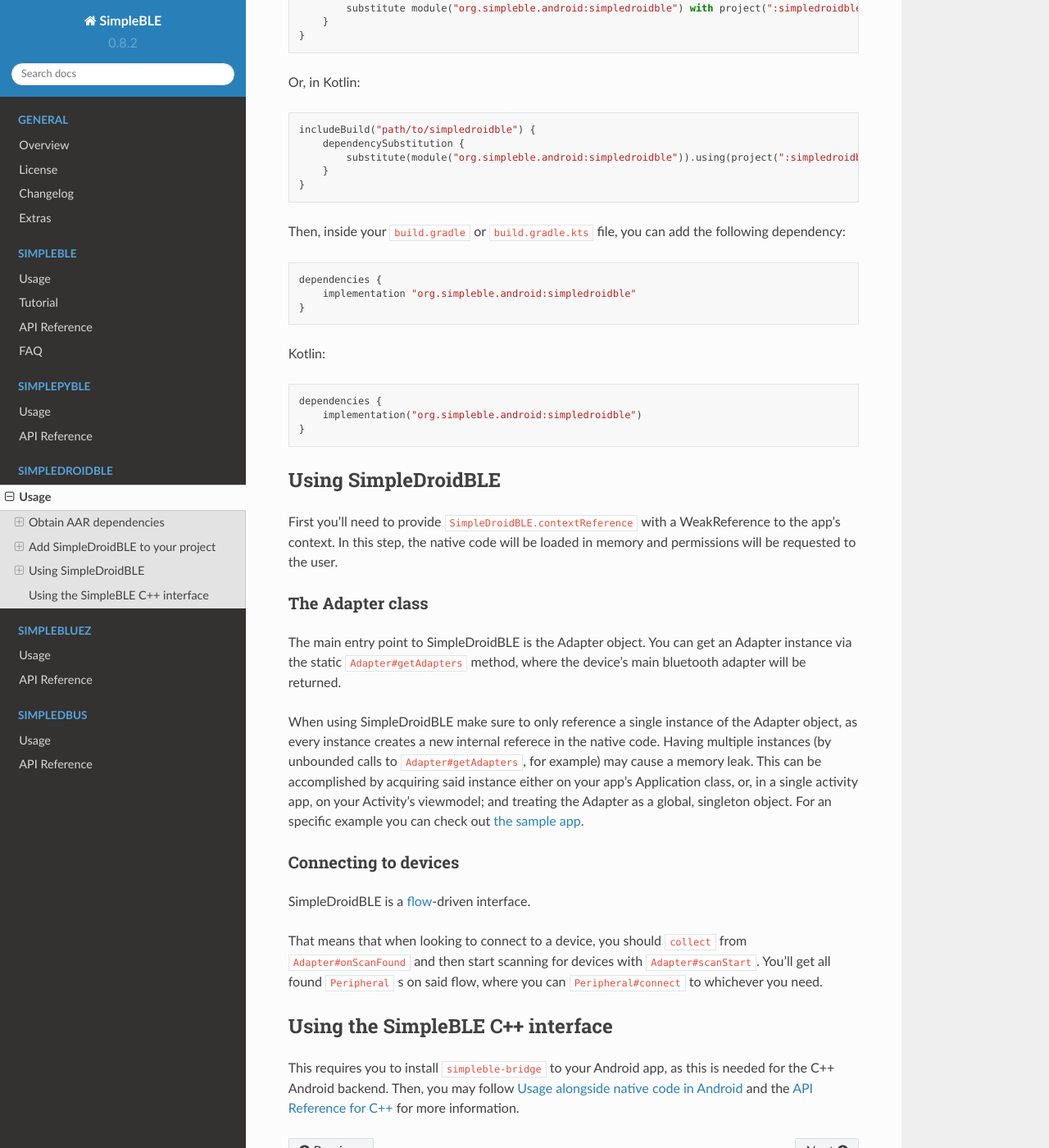
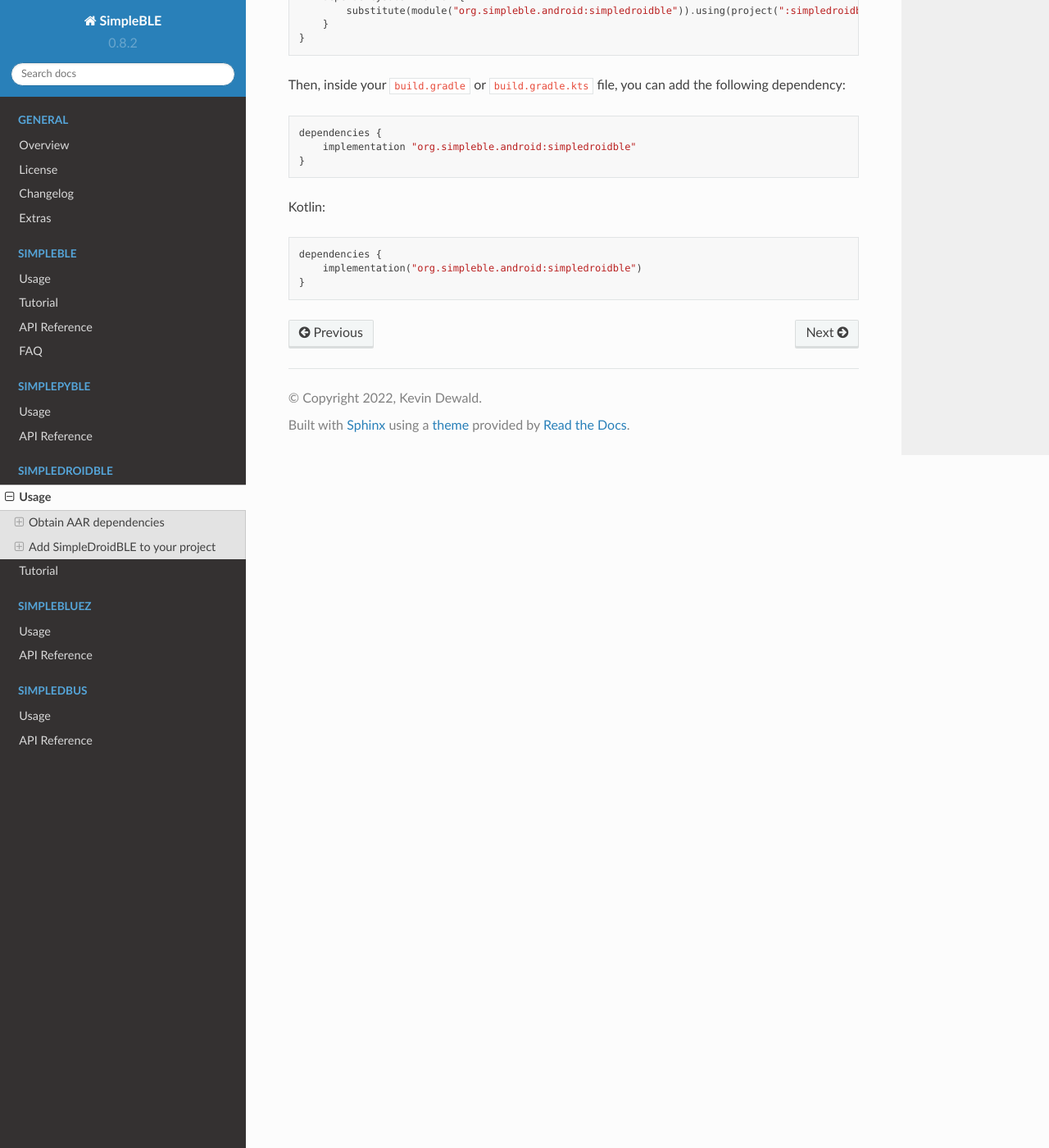
Before and after one commit to OpenBluetoothToolbox/SimpleBLE, a Sphinx documentation site: the page built from docs/simpledroidble/usage.rst, in a window 1280 px wide and 1400 px high, scrolled down 1351 px. Shown: the whole window at 82% size. Built offline with Sphinx 7.4.7 and the Read the Docs theme 2.0.0, drawn with Linux system fonts in a browser that asks for light colours; the version number is read from the project's files by our own code; some of the changed text lies outside the part shown.

Commit message:
Created Android tutorial
Followed SimpleBLE tutorial and converted references and examples to idiomatic Kotlin (i.e. using flows)

```diff
--- a/docs/index.rst
+++ b/docs/index.rst
@@ -40,6 +40,7 @@
    :caption: SimpleDroidBLE
 
    simpledroidble/usage
+   simpledroidble/tutorial
 
 .. toctree::
    :maxdepth: 2
--- a/docs/simpledroidble/usage.rst
+++ b/docs/simpledroidble/usage.rst
@@ -15,20 +15,14 @@
 Using prebuilt AAR
 ------------------
 
-1. Download the latest SimpleDroidBLE packages from the `releases page <https://github.com/OpenBluetoothToolbox/SimpleBLE/releases/>`_.
-
-2. Follow `Add SimpleDroidBLE to your project`_.
+You can download the latest SimpleDroidBLE packages from the `releases page <https://github.com/OpenBluetoothToolbox/SimpleBLE/releases/>`_.
 
 Building from source
 --------------------
 
-1. Clone `the repo <https://github.com/OpenBluetoothToolbox/SimpleBLE>`_.
-
-2. Build the libraries using gradle (``./simpledroidble/gradlew assembleRelease``) or Android Studio. The following libraries will be built:
+Build ``simpledroidble`` and ``simpleble-bridge``, either using gradle (``./simpledroidble/gradlew assembleRelease``), or Android Studio. The following libraries will be built:
     - ``simpledroidble/simpledroidble/build/outputs/aar/simpledroidble-release.aar``
     - ``simpleble/src/backends/android/simpleble-bridge/build/outputs/aar/simpleble-bridge-release.aar``
-
-3. Follow `Add SimpleDroidBLE to your project`_.
 
 Add SimpleDroidBLE to your project
 ==================================
@@ -36,16 +30,13 @@
 From AAR file
 -------------
 
-1. Place the package on your app's directory, and take note of its path. We'll use ``example-app/app/libs/{simpledroidble,simpleble-bridge}.aar``.
-
-2. Declare the dependency on your app's ``build.gradle{.kts}`` file (note: relative paths begin from your app's module folder)::
+Place the package on your app's directory, and take note of its path. We'll use ``example-app/app/libs/{simpledroidble,simpleble-bridge}.aar``.
+Then, declare the dependency on your app's ``build.gradle{.kts}`` file (note: relative paths begin from your app's module folder)::
 
     dependencies {
       /* ... */
       implementation(files('libs/simpledroidble.aar', 'libs/simpleble-bridge.aar'))
     }
-
-3. You're ready to start using SimpleBLE on Android! Go to `Using SimpleDroidBLE`_ to continue with the onboarding.
 
 Consuming Locally
 -----------------
@@ -80,32 +71,3 @@
     dependencies {
         implementation("org.simpleble.android:simpledroidble")
     }
-
-Using SimpleDroidBLE
-====================
-
-First you'll need to provide ``SimpleDroidBLE.contextReference`` with a WeakReference to the app's context. In this step, the native code will be loaded in memory and permissions will be requested to the user.
-
-The Adapter class
------------------
-
-The main entry point to SimpleDroidBLE is the Adapter object. You can get an Adapter instance via the static ``Adapter#getAdapters`` method, where the device's main bluetooth adapter will be returned.
-
-When using SimpleDroidBLE make sure to only reference a single instance of the Adapter object, as every instance creates a new internal referece in the native code.
-Having multiple instances (by unbounded calls to ``Adapter#getAdapters``, for example) may cause a memory leak.
-This can be accomplished by acquiring said instance either on your app's Application class, or, in a single activity app, on your Activity's viewmodel; and treating the Adapter as a global, singleton object.
-For an specific example you can check out `the sample app <https://github.com/OpenBluetoothToolbox/SimpleBLE/tree/main/examples/simpleble-android>`_.
-
-Connecting to devices
----------------------
-
-SimpleDroidBLE is a `flow <https://kotlinlang.org/api/kotlinx.coroutines/kotlinx-coroutines-core/kotlinx.coroutines.flow/-flow/>`_-driven interface.
-
-That means that when looking to connect to a device, you should ``collect`` from ``Adapter#onScanFound`` and then start scanning for devices with ``Adapter#scanStart``. You'll get all found ``Peripheral`` s on said flow, where you can ``Peripheral#connect`` to whichever you need.
-
-
-Using the SimpleBLE C++ interface
-=================================
-
-This requires you to install ``simpleble-bridge`` to your Android app, as this is needed for the C++ Android backend.
-Then, you may follow `Usage alongside native code in Android <../simpleble/usage.html#usage-alongside-native-code-in-android>`_ and the `API Reference for C++ <../simpleble/api.html>`_ for more information.
```
Also changed, not shown: docs/simpleble/usage.rst (+14 -0 lines), docs/simpledroidble/tutorial.rst (added, +270 -0 lines).
